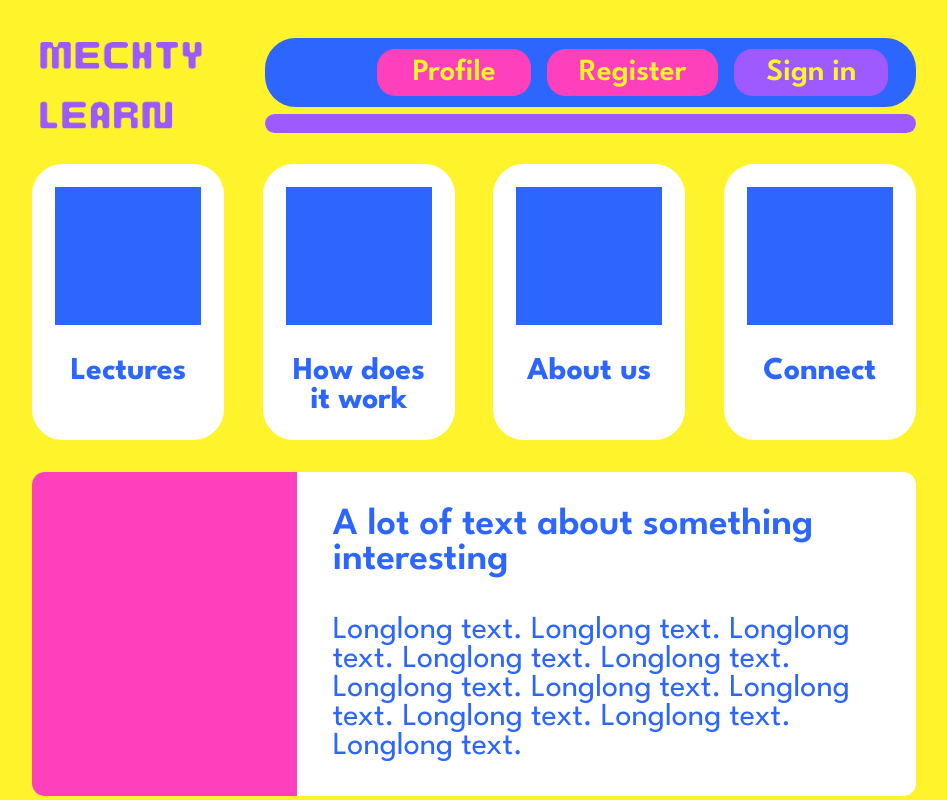
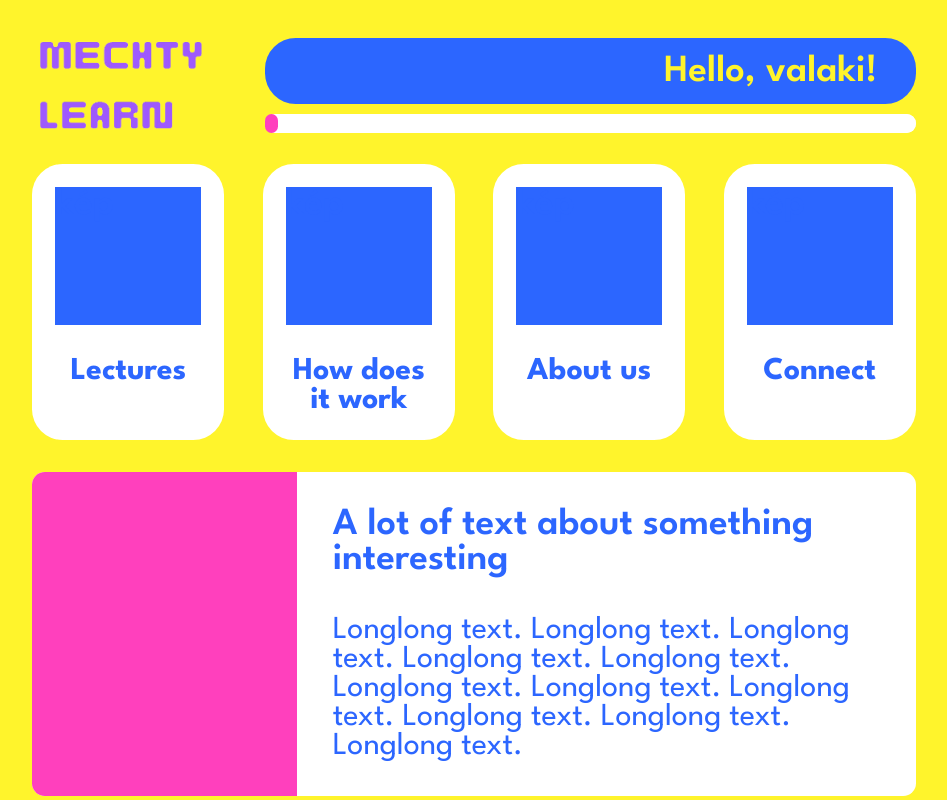
Before and after one commit to galveron/Mechty-learn, a React (Vite) app in the folder Mechty-learn-frontend/: page / in a window 1280 px wide. Shown: the top 800 px of the page, without its empty margins (198-1145 px from the left). Built offline with nearby package versions, Linux system fonts and the light colour scheme.

Commit message:
fix - frontend temporary

```diff
--- a/Mechty-learn-frontend/src/App.tsx
+++ b/Mechty-learn-frontend/src/App.tsx
@@ -1,14 +1,14 @@
-import { useEffect, useState } from 'react';
+//import { useEffect, useState } from 'react';
 import { createBrowserRouter, RouterProvider } from 'react-router-dom'
 import Home from './Pages/Home'
 import Profile from './Pages/Profile'
-import Layout, { User } from './Layout'
+import Layout from './Layout'//, { User } from './Layout'
 import './scss/index.scss'
-import { useAuth0 } from "@auth0/auth0-react";
+//import { useAuth0 } from "@auth0/auth0-react";
 
 function App() {
-  const [user, setUser] = useState<User>()
-  const [userId, setUserId] = useState<string>("")
+  //const [user, setUser] = useState<User>()
+  //const [userId, setUserId] = useState<string>("")
 
   // async function fetchUser(id: string) {
   //   let url = `/api/Adults/GetAdultById?id=${id}`
@@ -56,10 +56,10 @@ function App() {
     {
       path: '/',
       element: <Layout
-        userName={user?.userName}
-        userId={user?.userId}
-        userEmail={user?.userEmail}
-        userProgress={user?.userProgress} />,
+        userName="valaki"//{user?.userName}
+        userId="1"//{user?.userId}
+        userEmail="email"//{user?.userEmail}
+        userProgress={2} />,//{user?.userProgress} />,
       //errorElement: <ErrorPage />,
       children: [
         {
@@ -73,10 +73,10 @@ function App() {
         {
           path: '/profile',
           element: <Profile
-            userName={user?.userName}
-            userId={user?.userId}
-            userEmail={user?.userEmail}
-            userProgress={user?.userProgress} />
+            userName="valaki"//{user?.userName}
+            userId="1"//{user?.userId}
+            userEmail="email"//{user?.userEmail}
+            userProgress={2} />//{user?.userProgress} />,
         }
       ]
     }
```
